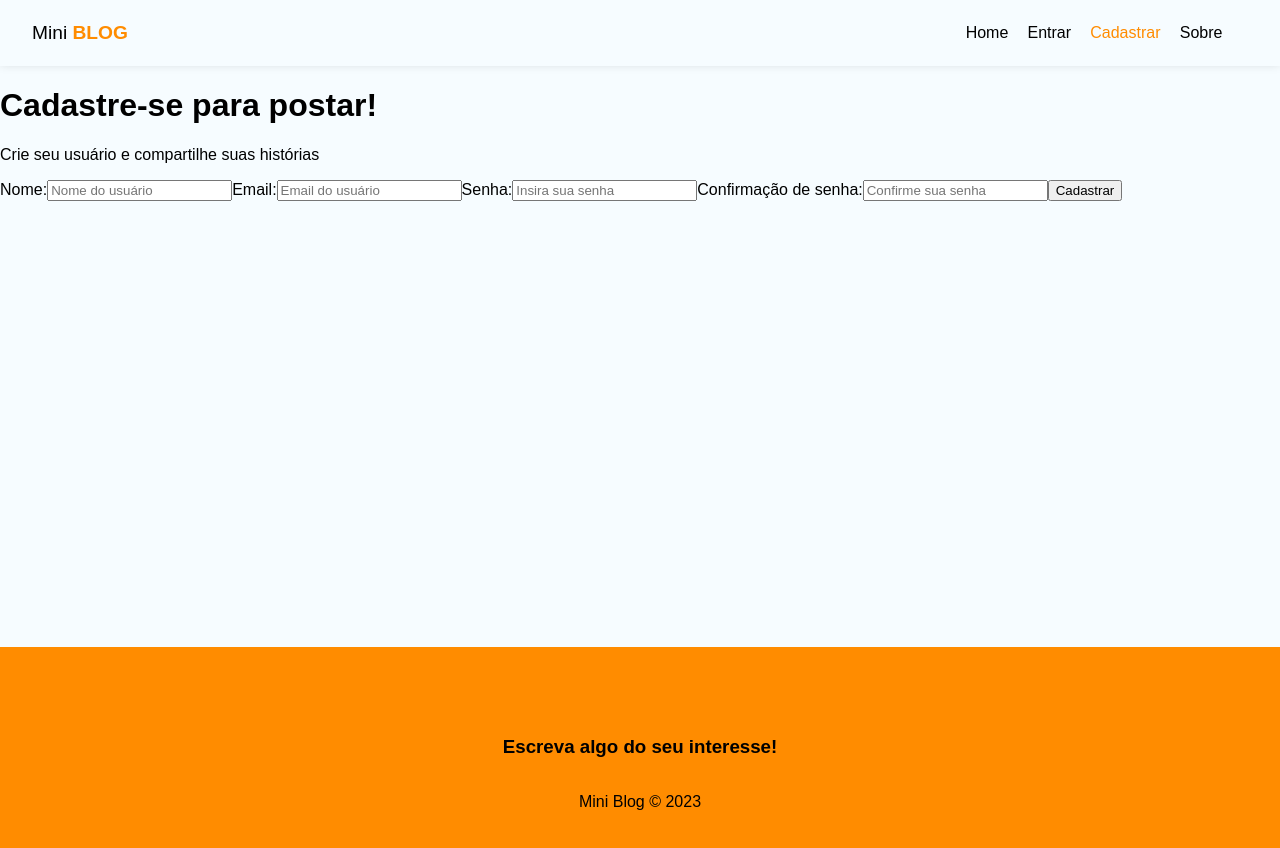
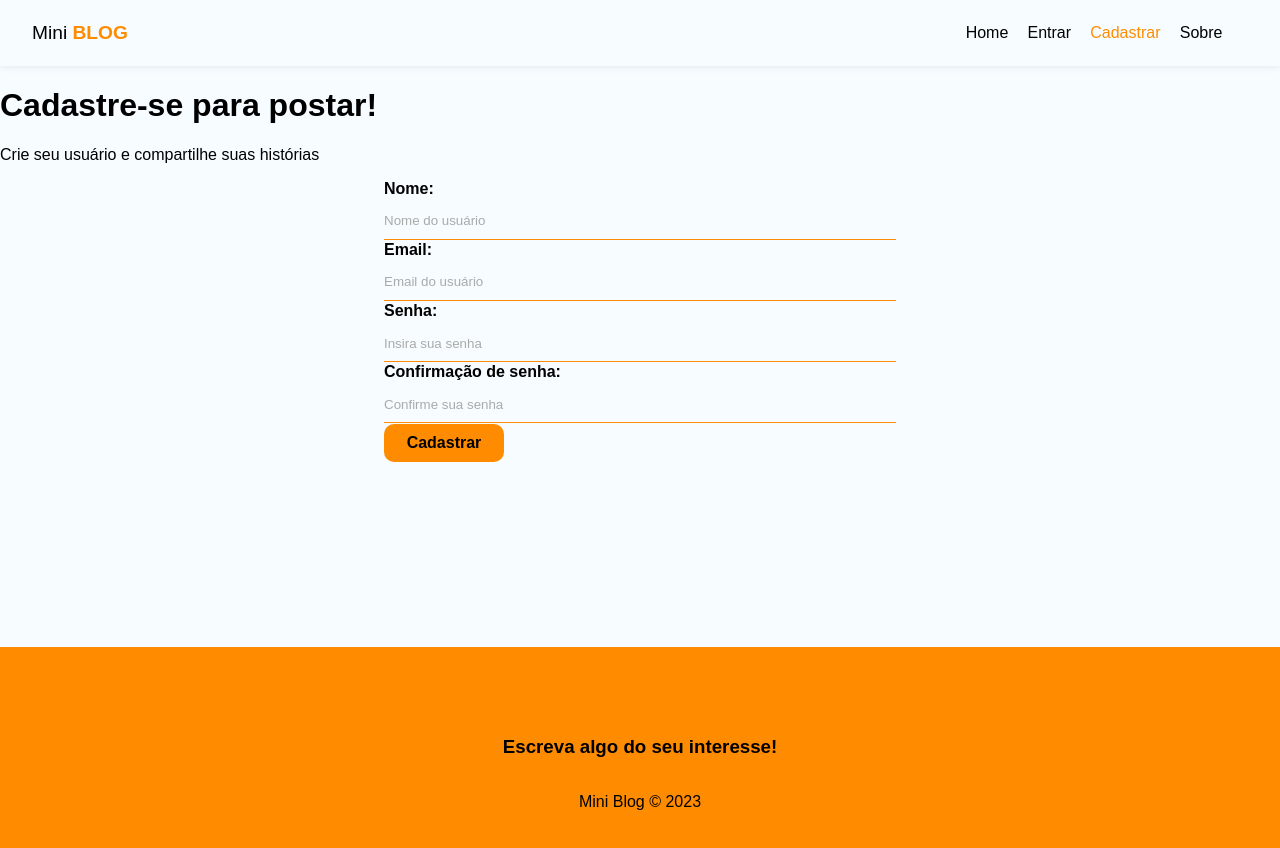
Before and after one commit to felipefll/miniblog, a React (Create React App) app: page /register in a window 1280 px wide. Shown: the top 848 px of the page. Built offline with nearby package versions, Linux system fonts and the light colour scheme.

Commit message:
CSS form

```diff
--- a/src/index.css
+++ b/src/index.css
@@ -8,6 +8,7 @@
 input::placeholder,
 textarea::placeholder {
   font-family: "Monteserrat", sans-serif;
+  color: #aaa;
 }
 
 input:focus,
@@ -30,3 +31,80 @@
 nav button:hover {
   color: #bbb;
 }
+
+form {
+  max-width: 40%;
+  margin: 0 auto;
+}
+
+label {
+  display: flex;
+  flex-direction: column;
+  margin-bottom: 1px;
+}
+
+label span {
+  margin-bottom: 0.3em;
+  font-weight: bold;
+  text-align: left;
+}
+
+input,
+textarea {
+  box-sizing: border-box;
+  border: none;
+  border-bottom: 1px solid #ff8c00;
+  padding: 0.8em 0;
+  background-color: transparent;
+}
+
+.btn {
+  background-color: #ff8c00;
+  color: #000;
+  text-align: center;
+  cursor: pointer;
+  border-radius: 10px;
+  width: 120px;
+  font-weight: bold;
+  border: none;
+  padding: 10px 15px;
+  font-size: 1em;
+}
+
+.btn.btn-dark {
+  background-color: #000;
+  border-radius: 0;
+}
+
+.btn.btn-outline {
+  background-color: transparent;
+  border-radius: 0;
+  color: #000;
+  border: 1px solid #000;
+  padding: 7px 30px;
+}
+
+.btn:hover {
+  background-color: #915001;
+  color: #000;
+}
+
+.btn.btn-outline:hover {
+  background-color: #000;
+}
+
+.brn.brn-danger:hover {
+  background-color: #ff0000;
+}
+
+button[disabled] {
+  background-color: #aaa;
+}
+
+.container .error {
+  color: #ff0000;
+  background-color: #f8d7da;
+  border: 1px solid #f5c6cb;
+  padding: 5px;
+  border-radius: 5px;
+}
```
